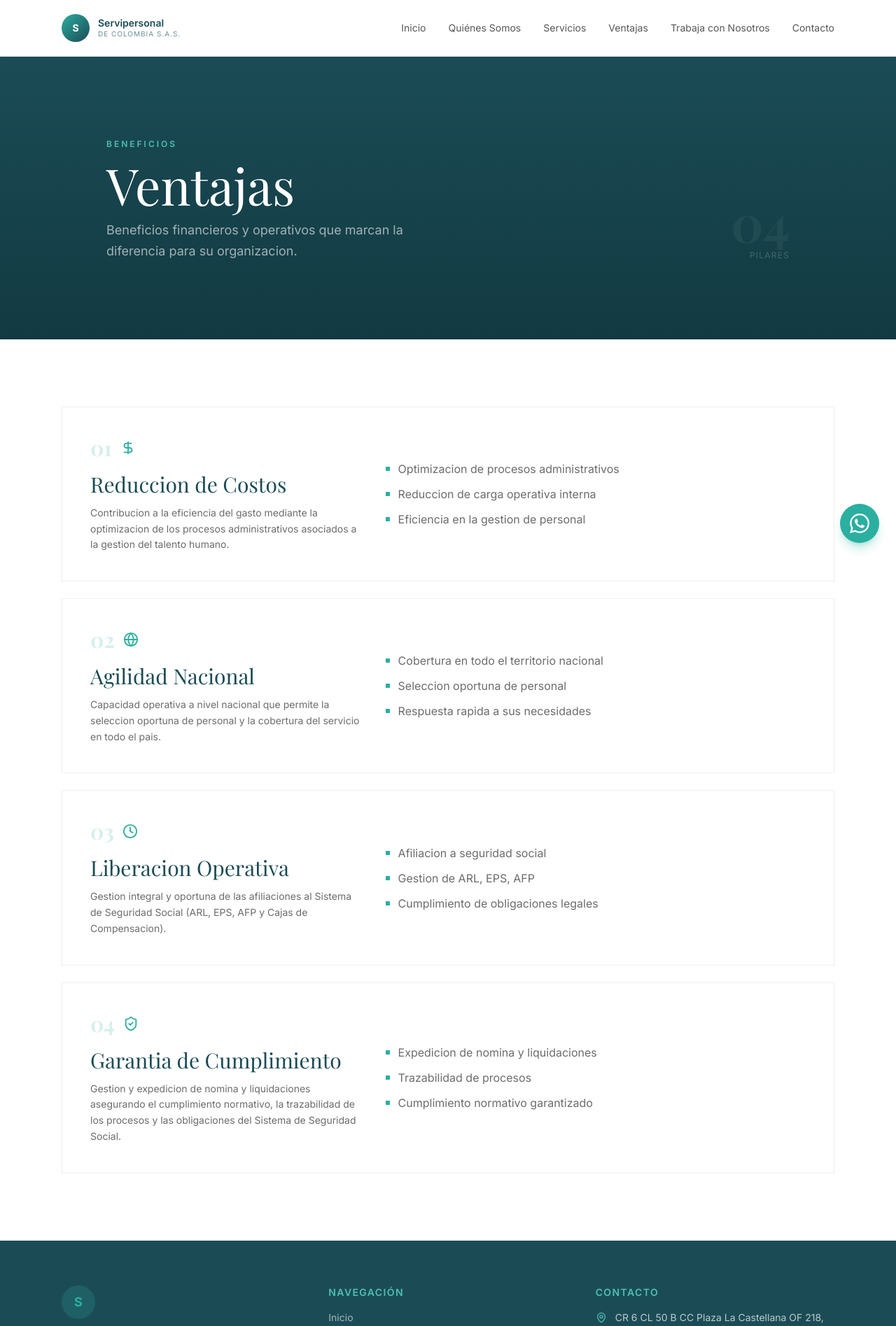
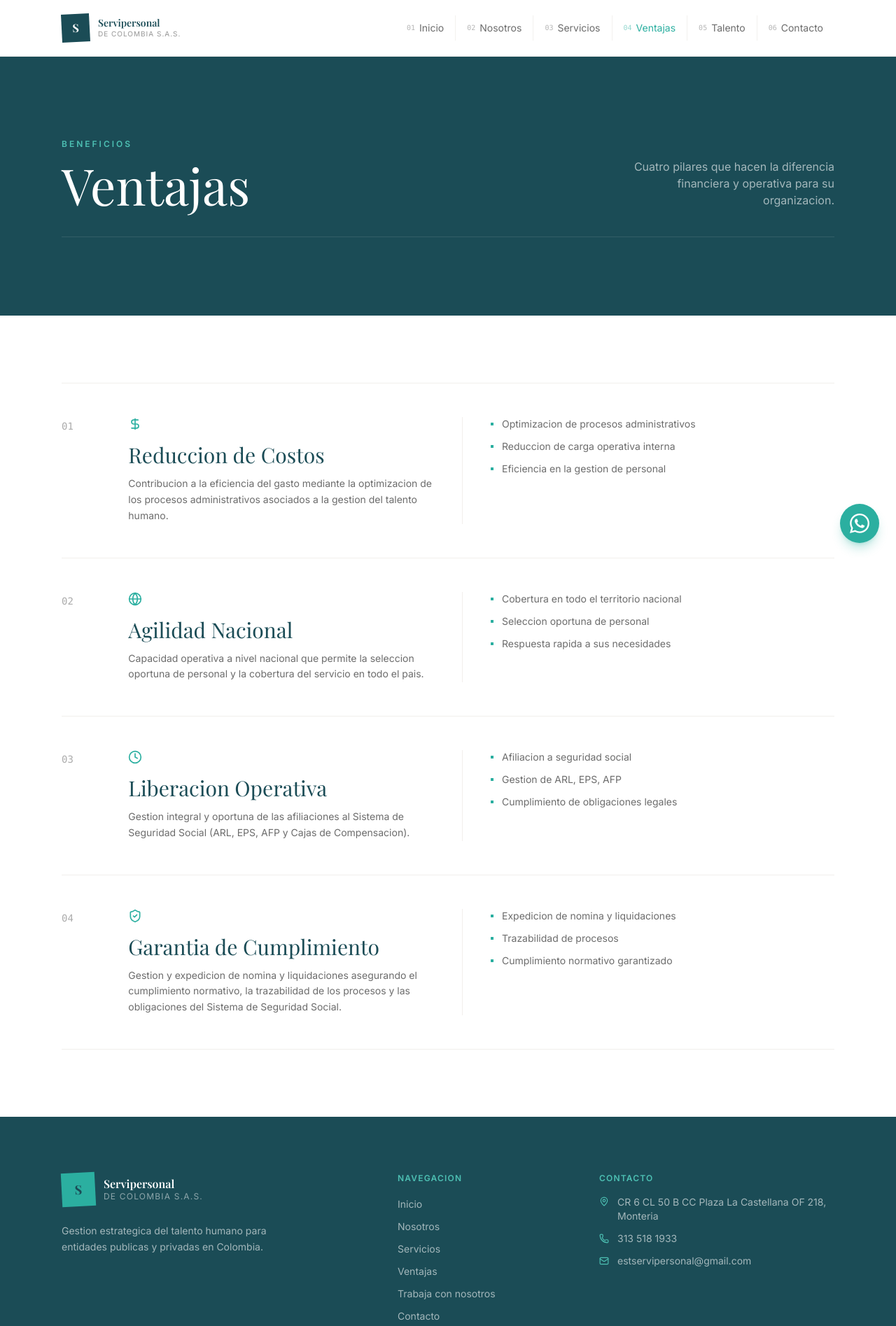
Before and after one commit to servipersonalsas-commits/servipersonal-web, a Next.js app: page /ventajas in a window 1280 px wide. Shown: the top 1895 px of the page at 70% size. Built offline with nearby package versions, Linux system fonts and the light colour scheme; a web font is replaced by a local one.

Commit message:
refactor: fix Tailwind dynamic class, vary border-radius by tone, redesign header/footer, fix phantom number repetition

```diff
--- a/src/app/contacto/page.tsx
+++ b/src/app/contacto/page.tsx
@@ -34,15 +34,11 @@ export default function ContactoPage() {
                 </div>
               </div>
             </div>
-            <div className="hidden md:flex justify-end">
-              <div className="text-right">
-                <p className="text-8xl font-serif text-white/5 font-bold leading-none">
-                  06
-                </p>
-                <p className="text-xs text-white/20 mt-1 uppercase tracking-widest">
-                  Contacto
-                </p>
-              </div>
+            <div className="hidden md:block">
+              <p className="text-2xl text-white/30 font-serif italic leading-relaxed">
+                &ldquo;La atencion oportuna es parte del servicio que
+                ofrecemos.&rdquo;
+              </p>
             </div>
           </div>
         </div>
@@ -51,8 +47,8 @@ export default function ContactoPage() {
       <section className="py-24">
         <div className="max-w-6xl mx-auto px-6">
           <div className="grid md:grid-cols-5 gap-12">
-            <div className="md:col-span-2 space-y-8">
-              <div className="p-6 bg-cream">
+            <div className="md:col-span-2 space-y-6">
+              <div className="p-6 rounded-2xl bg-cream">
                 <div className="flex items-center gap-3 mb-3">
                   <Clock size={18} className="text-turquoise" />
                   <h3 className="font-medium text-charcoal">
@@ -64,7 +60,7 @@ export default function ContactoPage() {
                 </p>
                 <p className="text-sm text-charcoal/60">Sabados: 8:00 AM - 12:00 PM</p>
               </div>
-              <div className="p-6 bg-cream">
+              <div className="p-6 rounded-2xl bg-cream">
                 <h3 className="font-medium text-charcoal mb-2">
                   Informacion de contacto
                 </h3>
@@ -86,7 +82,7 @@ export default function ContactoPage() {
             </div>
 
             <div className="md:col-span-3">
-              <div className="p-8 bg-white border border-stone/60">
+              <div className="p-8 rounded-md bg-white border border-stone/60">
                 <h2 className="font-serif text-2xl text-petroleum mb-6">
                   Envienos un mensaje
                 </h2>
--- a/src/app/quienes-somos/page.tsx
+++ b/src/app/quienes-somos/page.tsx
@@ -61,7 +61,7 @@ export default function QuienesSomosPage() {
       <section className="py-24">
         <div className="max-w-5xl mx-auto px-6">
           <div className="grid md:grid-cols-2 gap-10">
-            <div className="p-10 bg-white border border-stone/60">
+            <div className="p-10 rounded-md bg-white border border-stone/60">
               <div className="flex gap-4">
                 <span className="text-6xl font-serif text-turquoise/20 font-bold leading-none">M</span>
                 <div>
@@ -78,7 +78,7 @@ export default function QuienesSomosPage() {
                 </div>
               </div>
             </div>
-            <div className="p-10 bg-white border border-stone/60">
+            <div className="p-10 rounded-md bg-white border border-stone/60">
               <div className="flex gap-4">
                 <span className="text-6xl font-serif text-turquoise/20 font-bold leading-none">V</span>
                 <div>
@@ -120,7 +120,7 @@ export default function QuienesSomosPage() {
             {values.map((v) => (
               <div
                 key={v.title}
-                className="p-8 bg-white border border-stone/60 hover:border-turquoise/30 transition-colors"
+                className="p-8 rounded-3xl bg-white border border-stone/60 hover:border-turquoise/30 transition-colors"
               >
                 <v.icon size={22} className="text-turquoise mb-4" />
                 <h3 className="font-serif text-lg text-petroleum mb-2">
--- a/src/app/ventajas/page.tsx
+++ b/src/app/ventajas/page.tsx
@@ -46,64 +46,55 @@ const advantages = [
 export default function VentajasPage() {
   return (
     <>
-      <section className="relative py-24 md:py-28 overflow-hidden">
-        <div className="absolute inset-0 bg-gradient-to-b from-petroleum to-petroleum-dark" />
-        <div className="relative max-w-5xl mx-auto px-6">
+      <section className="relative py-24 md:py-28 overflow-hidden bg-petroleum text-white">
+        <div className="max-w-6xl mx-auto px-6">
+          <div className="flex items-end justify-between gap-8 border-b border-white/10 pb-10">
+            <div>
               <span className="inline-block text-xs font-semibold uppercase tracking-[0.25em] text-turquoise-light mb-4">
                 Beneficios
               </span>
-          <div className="flex items-end justify-between gap-8">
-            <div>
-              <h1 className="font-serif text-5xl md:text-7xl text-white leading-[0.95]">
+              <h1 className="font-serif text-5xl md:text-7xl leading-[0.95]">
                 Ventajas
               </h1>
-              <p className="mt-4 text-lg text-white/60 leading-relaxed max-w-lg">
-                Beneficios financieros y operativos que marcan la diferencia
+            </div>
+            <p className="hidden md:block text-base text-white/60 max-w-xs text-right">
+              Cuatro pilares que hacen la diferencia financiera y operativa
               para su organizacion.
             </p>
-            </div>
-            <div className="hidden md:block text-right">
-              <p className="text-7xl font-serif text-white/5 font-bold leading-none">
-                04
-              </p>
-              <p className="text-xs text-white/20 mt-1 uppercase tracking-widest">
-                Pilares
-              </p>
-            </div>
           </div>
         </div>
       </section>
 
       <section className="py-24">
         <div className="max-w-6xl mx-auto px-6">
-          <div className="space-y-6">
+          <div className="divide-y divide-stone/60 border-y border-stone/60">
             {advantages.map((a, i) => (
               <div
                 key={a.title}
-                className="grid md:grid-cols-5 gap-8 p-8 md:p-10 bg-white border border-stone/60"
+                className="grid md:grid-cols-12 gap-6 md:gap-10 py-10 md:py-12"
               >
-                <div className="md:col-span-2">
-                  <div className="flex items-center gap-3 mb-4">
-                    <span className="text-3xl font-serif text-turquoise/20 font-bold">
+                <div className="md:col-span-1">
+                  <span className="text-sm font-mono text-charcoal/40">
                     {String(i + 1).padStart(2, "0")}
                   </span>
-                    <a.icon size={22} className="text-turquoise" />
                 </div>
-                  <h2 className="font-serif text-3xl text-petroleum mb-3">
+                <div className="md:col-span-5">
+                  <a.icon size={20} className="text-turquoise mb-4" />
+                  <h2 className="font-serif text-2xl md:text-3xl text-petroleum mb-3">
                     {a.title}
                   </h2>
                   <p className="text-charcoal/70 leading-relaxed text-sm">
                     {a.desc}
                   </p>
                 </div>
-                <div className="md:col-span-3 flex items-center">
+                <div className="md:col-span-6 md:border-l md:border-stone/60 md:pl-10">
                   <ul className="space-y-3">
                     {a.details.map((d) => (
                       <li
                         key={d}
-                        className="flex items-center gap-3 text-charcoal/70"
+                        className="flex items-start gap-3 text-charcoal/70 text-sm"
                       >
-                        <span className="w-1.5 h-1.5 bg-turquoise shrink-0" />
+                        <span className="w-1 h-1 mt-2 bg-turquoise shrink-0" />
                         {d}
                       </li>
                     ))}
--- a/src/components/Footer.tsx
+++ b/src/components/Footer.tsx
@@ -1,77 +1,101 @@
 import { MapPin, Phone, Mail } from "lucide-react";
+import Link from "next/link";
+
+const links = [
+  { href: "/", label: "Inicio" },
+  { href: "/quienes-somos", label: "Nosotros" },
+  { href: "/servicios", label: "Servicios" },
+  { href: "/ventajas", label: "Ventajas" },
+  { href: "/trabaja-con-nosotros", label: "Trabaja con nosotros" },
+  { href: "/contacto", label: "Contacto" },
+];
 
 export default function Footer() {
   return (
     <footer className="bg-petroleum text-white">
-      <div className="max-w-6xl mx-auto px-6 py-16">
-        <div className="grid md:grid-cols-3 gap-10">
-          <div>
-            <div className="w-12 h-12 rounded-full bg-turquoise/20 flex items-center justify-center text-turquoise font-bold text-lg mb-4">
-              S
+      <div className="max-w-6xl mx-auto px-6 py-20">
+        <div className="grid md:grid-cols-12 gap-12">
+          <div className="md:col-span-5">
+            <div className="flex items-center gap-3 mb-6">
+              <div className="w-12 h-12 bg-turquoise flex items-center justify-center text-petroleum font-serif font-bold text-lg transform -rotate-3">
+                S
+              </div>
+              <div>
+                <p className="text-base font-semibold font-serif leading-tight">
+                  Servipersonal
+                </p>
+                <p className="text-xs text-white/50 uppercase tracking-widest">
+                  de Colombia S.A.S.
+                </p>
+              </div>
             </div>
-            <p className="text-sm text-white/70 leading-relaxed max-w-xs">
-              Gestión estratégica del talento humano para entidades públicas y
+            <p className="text-sm text-white/60 leading-relaxed max-w-xs">
+              Gestion estrategica del talento humano para entidades publicas y
               privadas en Colombia.
             </p>
           </div>
 
-          <div>
-            <h4 className="text-sm font-semibold uppercase tracking-widest text-turquoise-light mb-4">
-              Navegación
+          <div className="md:col-span-3">
+            <h4 className="text-xs font-semibold uppercase tracking-widest text-turquoise-light mb-4">
+              Navegacion
             </h4>
-            <nav className="space-y-2">
-              {["Inicio", "Quiénes Somos", "Servicios", "Ventajas", "Trabaja con Nosotros", "Contacto"].map(
-                (item) => (
-                  <a
-                    key={item}
-                    href={
-                      item === "Inicio"
-                        ? "/"
-                        : `/${item.toLowerCase().normalize("NFD").replace(/[\u0300-\u036f]/g, "").replace(/\s+/g, "-")}`
-                    }
-                    className="block text-sm text-white/60 hover:text-turquoise-light transition-colors"
+            <ul className="space-y-2">
+              {links.map((l) => (
+                <li key={l.href}>
+                  <Link
+                    href={l.href}
+                    className="text-sm text-white/60 hover:text-turquoise-light transition-colors"
                   >
-                    {item}
-                  </a>
-                )
-              )}
-            </nav>
+                    {l.label}
+                  </Link>
+                </li>
+              ))}
+            </ul>
           </div>
 
-          <div>
-            <h4 className="text-sm font-semibold uppercase tracking-widest text-turquoise-light mb-4">
+          <div className="md:col-span-4">
+            <h4 className="text-xs font-semibold uppercase tracking-widest text-turquoise-light mb-4">
               Contacto
             </h4>
-            <div className="space-y-3 text-sm text-white/70">
-              <div className="flex items-start gap-3">
-                <MapPin size={16} className="mt-0.5 shrink-0 text-turquoise-light" />
+            <ul className="space-y-3 text-sm text-white/60">
+              <li className="flex items-start gap-3">
+                <MapPin size={14} className="mt-0.5 shrink-0 text-turquoise-light" />
                 <span>
-                  CR 6 CL 50 B CC Plaza La Castellana OF 218, Montería
+                  CR 6 CL 50 B CC Plaza La Castellana OF 218, Monteria
                 </span>
-              </div>
-              <div className="flex items-center gap-3">
-                <Phone size={16} className="shrink-0 text-turquoise-light" />
-                <span>313 518 1933</span>
-              </div>
-              <div className="flex items-center gap-3">
-                <Mail size={16} className="shrink-0 text-turquoise-light" />
-                <span>estservipersonal@gmail.com</span>
-              </div>
-            </div>
+              </li>
+              <li className="flex items-center gap-3">
+                <Phone size={14} className="shrink-0 text-turquoise-light" />
+                <a
+                  href="tel:+573135181933"
+                  className="hover:text-turquoise-light transition-colors"
+                >
+                  313 518 1933
+                </a>
+              </li>
+              <li className="flex items-center gap-3">
+                <Mail size={14} className="shrink-0 text-turquoise-light" />
+                <a
+                  href="mailto:estservipersonal@gmail.com"
+                  className="hover:text-turquoise-light transition-colors"
+                >
+                  estservipersonal@gmail.com
+                </a>
+              </li>
+            </ul>
           </div>
         </div>
 
-        <div className="mt-12 pt-8 border-t border-white/10 text-center text-sm text-white/40">
-          &copy; {new Date().getFullYear()} Servipersonal de Colombia S.A.S.
-          Todos los derechos reservados.
-        </div>
-        <div className="mt-8 text-center">
-          <a
+        <div className="mt-16 pt-8 border-t border-white/10 flex flex-wrap items-center justify-between gap-4 text-xs text-white/40">
+          <p>
+            &copy; {new Date().getFullYear()} Servipersonal de Colombia S.A.S.
+          </p>
+          <Link
             href="/admin"
-            className="text-[10px] text-white/10 hover:text-white/30 transition"
+            className="text-white/20 hover:text-white/40 transition-colors"
           >
             Admin
-          </a>
+          </Link>
         </div>
       </div>
     </footer>
--- a/src/components/Header.tsx
+++ b/src/components/Header.tsx
@@ -2,47 +2,64 @@
 
 import { useState } from "react";
 import Link from "next/link";
+import { usePathname } from "next/navigation";
 import { Menu, X } from "lucide-react";
 
 const links = [
-  { href: "/", label: "Inicio" },
-  { href: "/quienes-somos", label: "Quiénes Somos" },
-  { href: "/servicios", label: "Servicios" },
-  { href: "/ventajas", label: "Ventajas" },
-  { href: "/trabaja-con-nosotros", label: "Trabaja con Nosotros" },
-  { href: "/contacto", label: "Contacto" },
+  { num: "01", href: "/", label: "Inicio" },
+  { num: "02", href: "/quienes-somos", label: "Nosotros" },
+  { num: "03", href: "/servicios", label: "Servicios" },
+  { num: "04", href: "/ventajas", label: "Ventajas" },
+  { num: "05", href: "/trabaja-con-nosotros", label: "Talento" },
+  { num: "06", href: "/contacto", label: "Contacto" },
 ];
 
 export default function Header() {
   const [open, setOpen] = useState(false);
+  const pathname = usePathname();
 
   return (
     <header className="fixed top-0 left-0 right-0 z-50 bg-white/90 backdrop-blur-md border-b border-stone/50">
       <div className="max-w-6xl mx-auto px-6 h-20 flex items-center justify-between">
-        <Link href="/" className="flex items-center gap-3">
-          <div className="w-10 h-10 rounded-full bg-gradient-to-br from-turquoise to-petroleum flex items-center justify-center text-white font-bold text-sm tracking-tight">
+        <Link href="/" className="flex items-center gap-3 group">
+          <div className="w-10 h-10 bg-petroleum flex items-center justify-center text-white font-serif font-bold text-base leading-none transform -rotate-3 group-hover:rotate-0 transition-transform duration-300">
             S
           </div>
           <div className="hidden sm:block">
-            <p className="text-sm font-semibold text-petroleum leading-tight">
+            <p className="text-sm font-semibold text-petroleum leading-tight font-serif">
               Servipersonal
             </p>
-            <p className="text-[10px] text-petroleum-light/70 uppercase tracking-widest">
+            <p className="text-[10px] text-charcoal/50 uppercase tracking-widest">
               de Colombia S.A.S.
             </p>
           </div>
         </Link>
 
-        <nav className="hidden md:flex items-center gap-8">
-          {links.map((l) => (
+        <nav className="hidden md:flex items-center">
+          {links.map((l, i) => {
+            const active =
+              l.href === "/"
+                ? pathname === "/"
+                : pathname.startsWith(l.href);
+            return (
               <Link
                 key={l.href}
                 href={l.href}
-              className="text-sm text-charcoal/80 hover:text-turquoise transition-colors duration-200"
+                className={`flex items-center gap-1.5 px-4 py-2 text-sm transition-colors duration-200 ${
+                  i > 0 ? "border-l border-stone/50" : ""
+                } ${
+                  active
+                    ? "text-turquoise"
+                    : "text-charcoal/70 hover:text-petroleum"
+                }`}
               >
-              {l.label}
+                <span className="text-[10px] font-mono opacity-50">
+                  {l.num}
+                </span>
+                <span>{l.label}</span>
               </Link>
-          ))}
+            );
+          })}
         </nav>
 
         <button
@@ -55,17 +72,30 @@ export default function Header() {
       </div>
 
       {open && (
-        <div className="md:hidden bg-white border-t border-stone/50 px-6 py-6 space-y-4">
-          {links.map((l) => (
+        <div className="md:hidden bg-white border-t border-stone/50">
+          <nav className="max-w-6xl mx-auto px-6 py-4">
+            {links.map((l) => {
+              const active =
+                l.href === "/"
+                  ? pathname === "/"
+                  : pathname.startsWith(l.href);
+              return (
                 <Link
                   key={l.href}
                   href={l.href}
                   onClick={() => setOpen(false)}
-              className="block text-lg text-charcoal/80 hover:text-turquoise transition-colors"
+                  className={`flex items-center gap-3 py-3 border-b border-stone/40 last:border-b-0 ${
+                    active ? "text-turquoise" : "text-charcoal/80"
+                  }`}
                 >
-              {l.label}
+                  <span className="text-xs font-mono opacity-50">
+                    {l.num}
+                  </span>
+                  <span className="text-lg">{l.label}</span>
                 </Link>
-          ))}
+              );
+            })}
+          </nav>
         </div>
       )}
     </header>
```
Also changed, not shown: src/app/servicios/page.tsx (+12 -7 lines), src/app/trabaja-con-nosotros/page.tsx (+40 -6 lines). Lines whose indentation alone changed are shown as unchanged.
